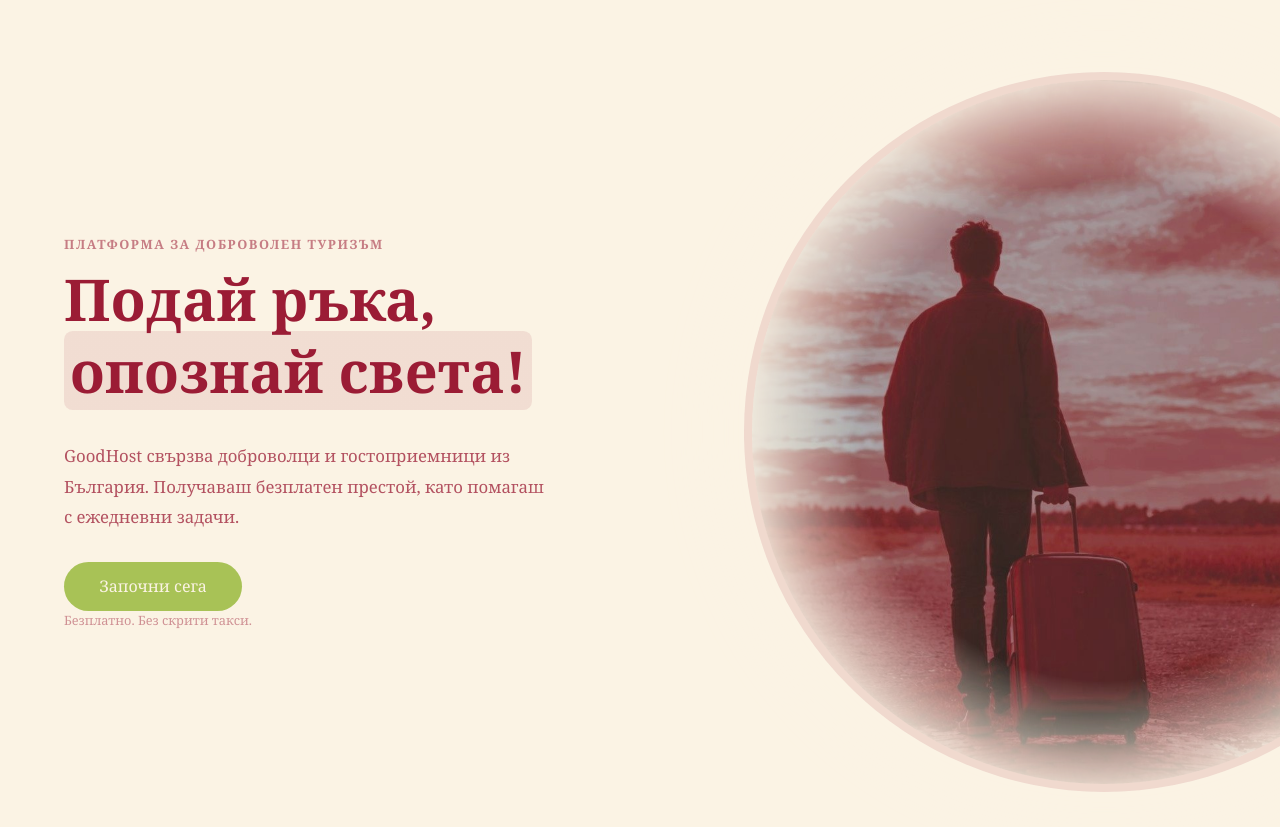
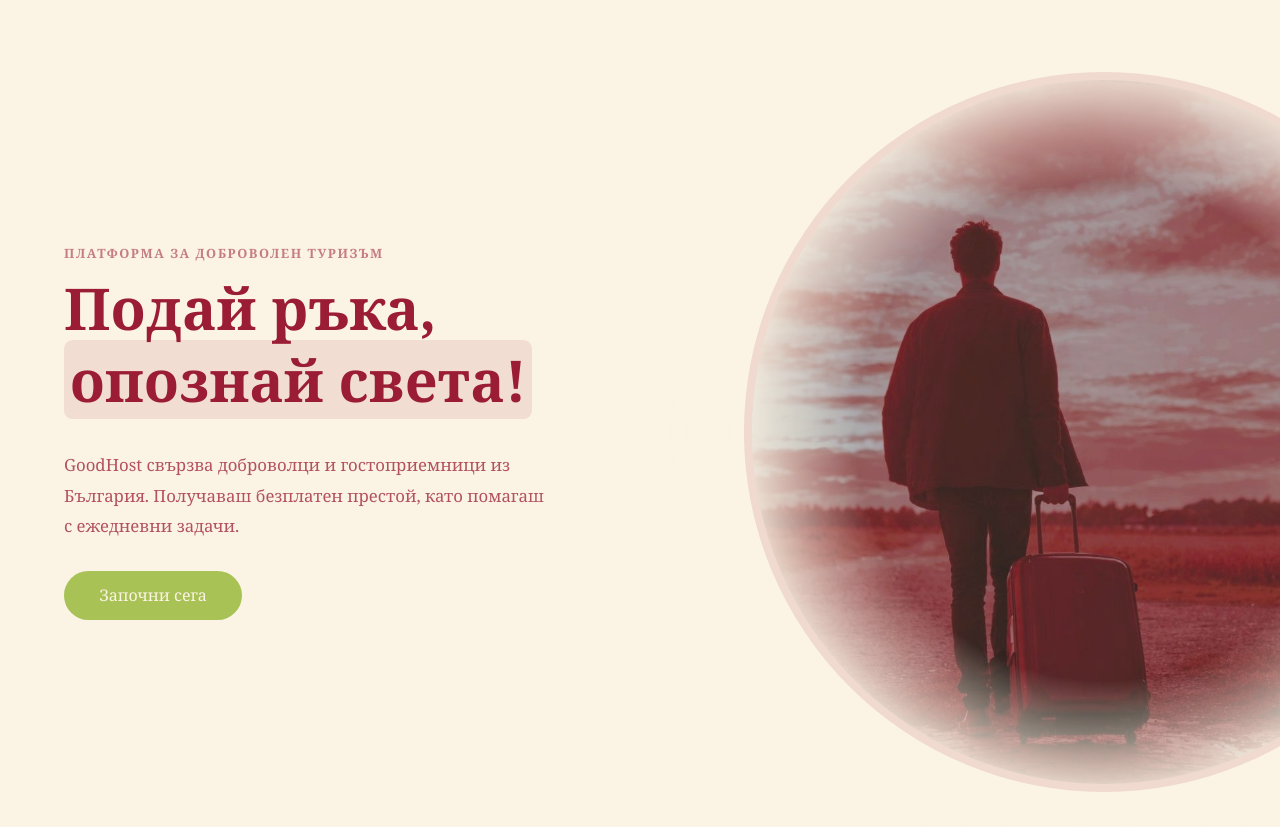
Before and after one commit to yanaad1m/GoodHost, a Flask app: page / in a window 1280 px wide. Shown: the part 69-896 px from the top of the page. Run offline with Flask 3, Linux system fonts and the light colour scheme.

Commit message:
home final1

```diff
--- a/templates/homepage.html
+++ b/templates/homepage.html
@@ -34,7 +34,6 @@
         <h1>Подай ръка,<br><span class="hero-highlight">опознай света!</span></h1>
         <p class="hero-sub">GoodHost свързва доброволци и гостоприемници из България. Получаваш безплатен престой, като помагаш с ежедневни задачи.</p>
         <a href="/registration" class="hero-btn">Започни сега</a>
-        <p class="hero-note">Безплатно. Без скрити такси.</p>
       </div>
       <div class="hero-visual">
         <img src="/static/snimkahome.jpg" alt="Пътешественик"/>
```
